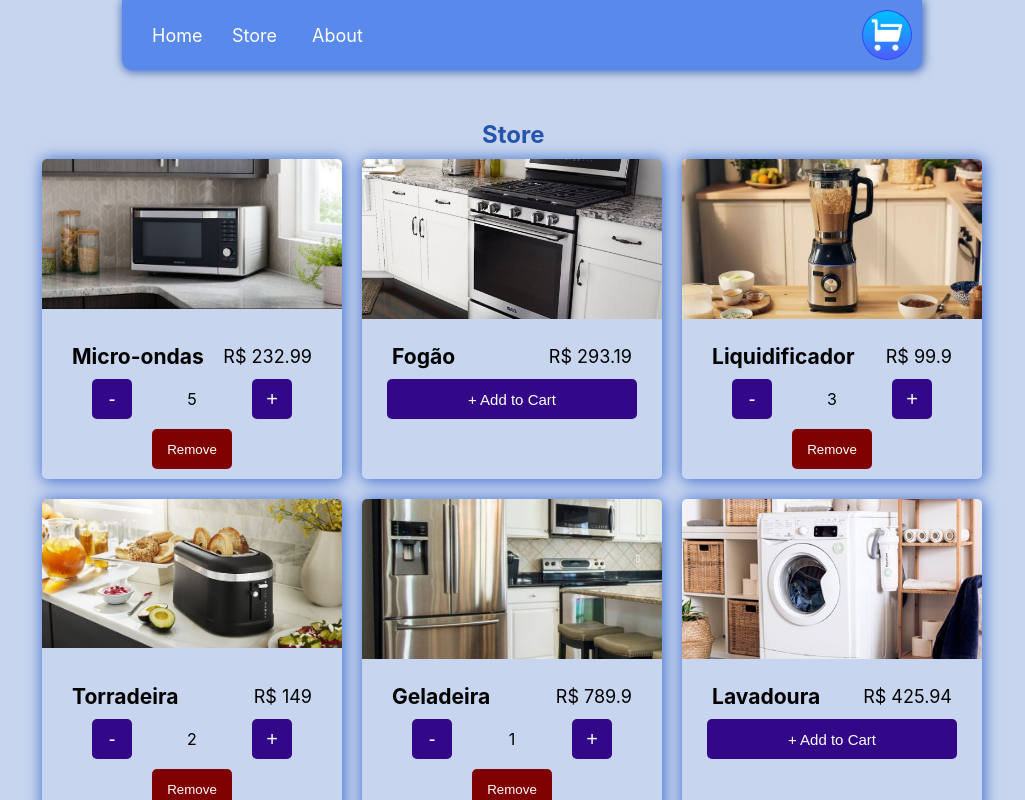
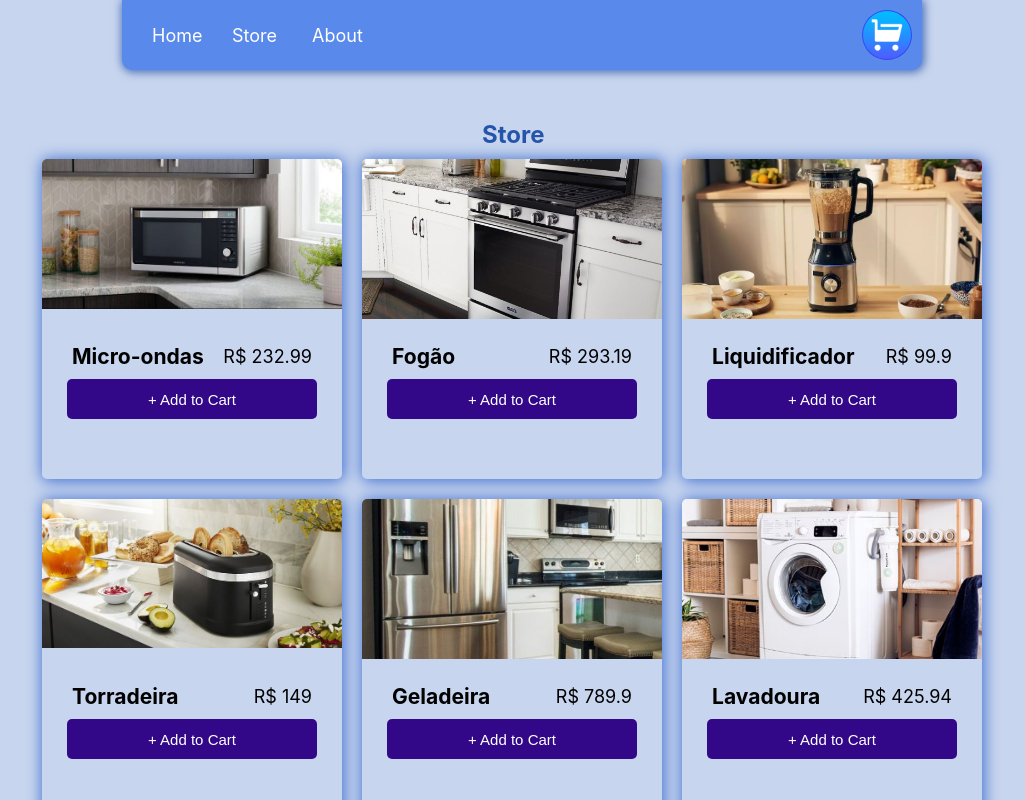
Before and after one commit to RamonMaximiliano/kyle-shopping-cart, a React (Create React App) app: page /#/store in a window 1280 px wide. Shown: the top 800 px of the page, without its empty margins (118-1143 px from the left). Built offline with nearby package versions, Linux system fonts and the light colour scheme.

Commit message:
quantity working

```diff
--- a/src/App.tsx
+++ b/src/App.tsx
@@ -20,12 +20,25 @@ function App() {
   const [cartItems,setCartItems] = useState<ItemCheck[]>(itemsArray)
 
   const plusItem = function(e:any){
-    console.log(e)
+    const newState = cartItems.map(item => {
+      if(item.id == e){
+        return {...item, quantity: item.quantity += 1}
+      } else {
+        return item
+      }
+    })
+    setCartItems(newState)
   }
 
   const minusItem = function(e:any){
-    console.log(e)
-  }
+    const newState = cartItems.map(item => {
+      if(item.id == e){
+        return {...item, quantity: item.quantity -= 1}
+      } else {
+        return item
+      }
+    })
+    setCartItems(newState)  }
 
   return (
     <>
@@ -61,4 +74,12 @@ ABOUT - Link para o portfolio e Github
 https://www.youtube.com/watch?v=lATafp15HWA&ab_channel=WebDevSimplified
 
 
+
+Set logic for Remove button
+
+GET QUANTITY:
+
+https://bobbyhadz.com/blog/react-update-object-in-array#:~:text=To%20update%20an%20object%20in,all%20other%20objects%20as%20is.
+
+https://bobbyhadz.com/blog/react-update-state-array-of-objects
 */
--- a/src/data/items.tsx
+++ b/src/data/items.tsx
@@ -12,7 +12,7 @@ const itemsArray:ItemCheck[] = [
       name: "Micro-ondas",
       price: 232.99,
       imgUrl: '/images/micro.JPG',
-      quantity:5
+      quantity:0
     },
     {
       id: 2,
@@ -26,21 +26,21 @@ const itemsArray:ItemCheck[] = [
       name: "Liquidificador",
       price: 99.90,
       imgUrl: '/images/liquidificador.JPG',
-      quantity:3
+      quantity:0
     },
     {
       id: 4,
       name: "Torradeira",
       price: 149.00,
       imgUrl: '/images/torradeira.JPG',
-      quantity:2
+      quantity:0
     },
     {
       id: 5,
       name: "Geladeira",
       price: 789.90,
       imgUrl: '/images/geladeira.JPG',
-      quantity:1
+      quantity:0
     },
     {
       id: 6,
@@ -54,7 +54,7 @@ const itemsArray:ItemCheck[] = [
       name: "Mesa c/cadeiras",
       price: 499.90,
       imgUrl: '/images/mesa.JPG',
-      quantity:9
+      quantity:0
     },
     {
       id: 8,
```
